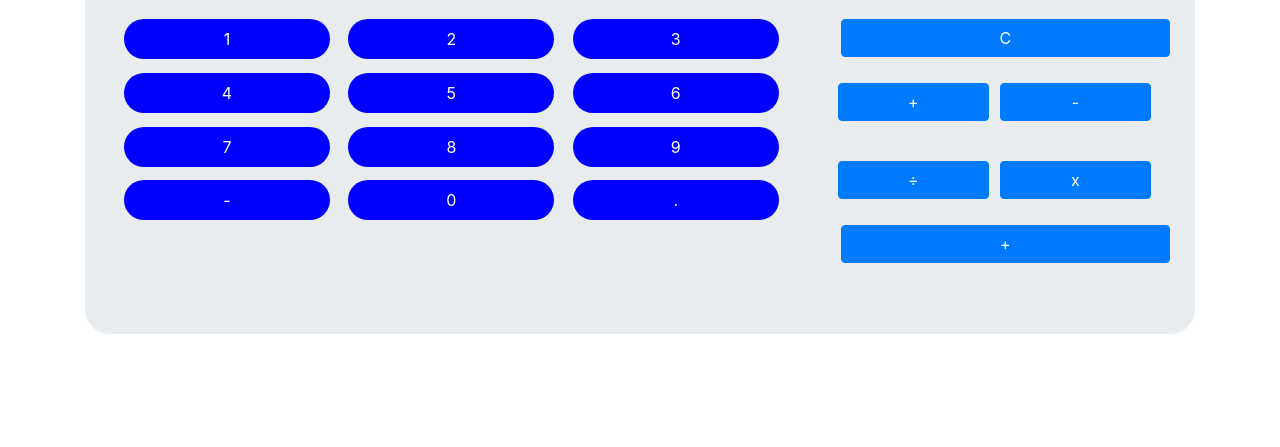
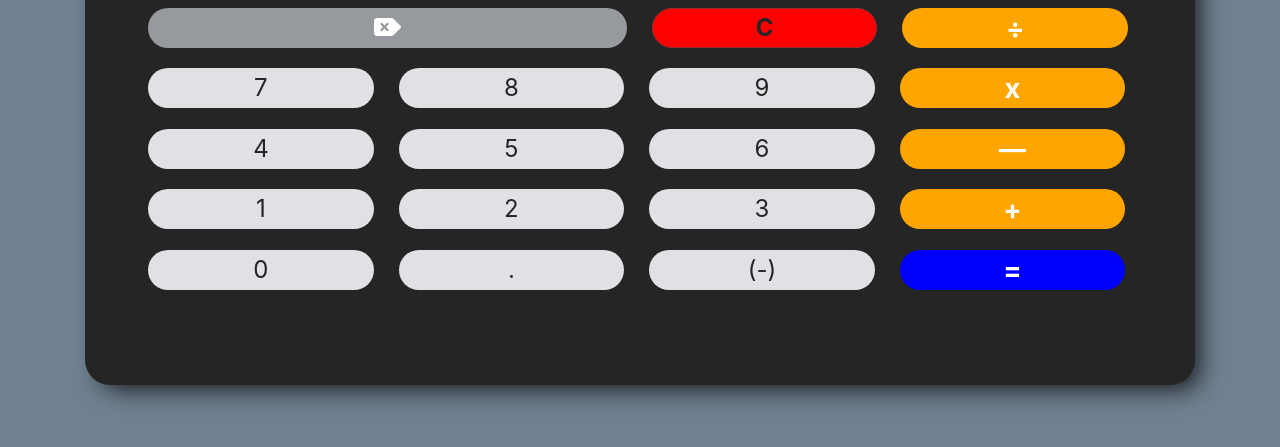
Before and after one commit to cjaa92/calculadoraWeb, a plain HTML site: page index.html in a window 1280 px wide. Shown: the part 353-800 px from the top of the page. Drawn offline with nearby package versions, Linux system fonts and the light colour scheme.

Commit message:
Rediseño de UI
Se reacomodaron los botones y se le dio un nuevo diseño a la paleta de colores

```diff
--- a/css/calc.css
+++ b/css/calc.css
@@ -1,13 +1,25 @@
+body{
+    background-color: slategray;
+}
 
 @media only screen and (max-width: 600px) {
     .jumbotron {
-        margin-top: 5vh!important;
+        margin-top: 20vh!important;
+    }
+
+    .bodyBtns{
+        width: 97%;
+        margin: 2% 1%;
     }
 }
 
 .jumbotron {
-    margin-top: 25vh;
+    margin-top: 20vh;
     border-radius: 25px;
+    background-color: #252525;
+    -webkit-box-shadow: 10px 10px 23px -5px rgba(0,0,0,0.75);
+    -moz-box-shadow: 10px 10px 23px -5px rgba(0,0,0,0.75);
+    box-shadow: 10px 10px 23px -5px rgba(0,0,0,0.75);
 }
 
 .topDisplay{
@@ -28,6 +40,7 @@
     width: 96%;
     margin: 0 2%;
     padding-right: 5px;
+    margin-bottom: 5vh;
     -webkit-box-shadow: inset 10px 0px 5px -8px rgba(0,0,0,0.75);
     -moz-box-shadow: inset 10px 0px 5px -8px rgba(0,0,0,0.75);
     box-shadow: inset 10px 0px 5px -8px rgba(0,0,0,0.75);
@@ -39,22 +52,48 @@
 
 .btn-num{
     margin: 1% 1%;
-    width: 30%!important;
+    width: 22%!important;
     height: 5vh!important;
     max-width: 100%;
     padding: 0;
-    background-color: blue;
-    color: white;
+    background-color: #dfe1e5;
+    color: #252525;
     border-radius: 25px;
+    font-size: 1.5em;
 }
 
 .btn-num:hover{
-    background-color: #1212ce;
+    background-color: #aaacb1;
+    color: #252525;
+}
+
+.btn-num:active{
+    background-color: #aaacb1;
+    color: #252525;
+    -webkit-box-shadow: inset 10px 10px 5px -8px rgba(0,0,0,0.75);
+    -moz-box-shadow: inset 10px 10px 5px -8px rgba(0,0,0,0.75);
+    box-shadow: inset 10px 10px 5px -8px rgba(0,0,0,0.75);
+}
+
+.btn-2num{
+    margin: 1% 1%;
+    width: 46.7%!important;
+    height: 5vh!important;
+    max-width: 100%;
+    padding: 0;
+    background-color: #96999e;
+    color: white;
+    border-radius: 25px;
+    font-size: 1.5em;
+}
+
+.btn-2num:hover{
+    background-color: #67696b;
     color: white;
 }
 
-.btn-num:active{
-    background-color: #1212ce;
+.btn-2num:active{
+    background-color: #67696b;
     color: white;
     -webkit-box-shadow: inset 10px 10px 5px -8px rgba(0,0,0,0.75);
     -moz-box-shadow: inset 10px 10px 5px -8px rgba(0,0,0,0.75);
@@ -62,6 +101,22 @@
 }
 
 .opBtn{
-    width: 46%!important;
-    margin: 6% 1%;
+    background-color:orange!important;
+    font-weight: bolder;
+    font-size: 1.7em;
+    color: white;
 }
+
+.opBtn:hover{
+    color: white!important;
+}
+
+.opBtn:active{
+    color: white!important;
+}
+
+.bodyBtns{
+    width: 98%;
+    margin: 2% 2%;
+    padding: 0;
+}
--- a/index.html
+++ b/index.html
@@ -10,33 +10,36 @@
         <script src="https://kit.fontawesome.com/1dd99076a2.js" crossorigin="anonymous"></script>
     </head>
     <body>
-        <div class="container calculatorBody">
+        <div class="container">
             <div class="jumbotron">
                 <h2 class="topDisplay">(4+5)</h2>
                 <h1 class="bottomDisplay">9</h1>
-                <div class="row"  style="margin-top: 15px;">
-                    <div class="col-xl-8 mx-0">
-                        <button type="button" name="numBtn" id="bn1" onclick="" class="btn btn-num col-xl-3">1</button>
-                        <button type="button" name="numBtn" id="bn2" onclick="" class="btn btn-num col-xl-3">2</button>
-                        <button type="button" name="numBtn" id="bn3" onclick="" class="btn btn-num col-xl-3">3</button>
-                        <button type="button" name="numBtn" id="bn4" onclick="" class="btn btn-num col-xl-3">4</button>
-                        <button type="button" name="numBtn" id="bn5" onclick="" class="btn btn-num col-xl-3">5</button>
-                        <button type="button" name="numBtn" id="bn6" onclick="" class="btn btn-num col-xl-3">6</button>
-                        <button type="button" name="numBtn" id="bn7" onclick="" class="btn btn-num col-xl-3">7</button>
-                        <button type="button" name="numBtn" id="bn8" onclick="" class="btn btn-num col-xl-3">8</button>
-                        <button type="button" name="numBtn" id="bn9" onclick="" class="btn btn-num col-xl-3">9</button>
-                        <button type="button" name="numBtn" id="bnN" onclick="" class="btn btn-num col-xl-3">-</button>
-                        <button type="button" name="numBtn" id="bn0" onclick="" class="btn btn-num col-xl-3">0</button>
-                        <button type="button" name="numBtn" id="bnD" onclick="" class="btn btn-num col-xl-3">.</button>
+                <div class="container bodyBtns">
+                    <div style="width: /*74.4%*/ 100%; padding: 0; margin: 0; display: inline-block;">
+
+                        <button type="button" name="numBtn" id="bnDel" onclick="" class="btn btn-2num"><i class="fas fa-backspace fa-flip-horizontal"></i></button>
+                        <button type="button" name="numBtn" id="bnClr" onclick="" class="btn btn-num" style="background: red; border-color:brown;"><b>C</b></button>
+                        <button type="button" name="numBtn" id="bnEnt" onclick="" class="btn btn-num opBtn">÷</button>
+                        <button type="button" name="numBtn" id="bn7" onclick="" class="btn btn-num">7</button>
+                        <button type="button" name="numBtn" id="bn8" onclick="" class="btn btn-num">8</button>
+                        <button type="button" name="numBtn" id="bn9" onclick="" class="btn btn-num">9</button>
+                        <button type="button" name="numBtn" id="bnMul" onclick="" class="btn btn-num opBtn">x</button>
+                        <button type="button" name="numBtn" id="bn4" onclick="" class="btn btn-num">4</button>
+                        <button type="button" name="numBtn" id="bn5" onclick="" class="btn btn-num">5</button>
+                        <button type="button" name="numBtn" id="bn6" onclick="" class="btn btn-num">6</button>
+                        <button type="button" name="numBtn" id="bnMen" onclick="" class="btn btn-num opBtn">—</button>
+                        <button type="button" name="numBtn" id="bn1" onclick="" class="btn btn-num">1</button>
+                        <button type="button" name="numBtn" id="bn2" onclick="" class="btn btn-num">2</button>
+                        <button type="button" name="numBtn" id="bn3" onclick="" class="btn btn-num">3</button>
+                        <button type="button" name="numBtn" id="bnMas" onclick="" class="btn btn-num opBtn">+</button>
+                        <button type="button" name="numBtn" id="bn0" onclick="" class="btn btn-num">0</button>
+                        <button type="button" name="numBtn" id="bnPun" onclick="" class="btn btn-num">.</button>
+                        <button type="button" name="numBtn" id="bnNeg" onclick="" class="btn btn-num">(-)</button>
+                        <button type="button" name="numBtn" id="bnRes" onclick="" class="btn btn-num opBtn" style="background-color: blue!important;">=</button>
                     </div>
-                    <div class="col-xl-4">
-                        <button type="button" name="opBtn" id="bnP" onclick="" class="btn btn-primary clsBtn col-xl-12">C</button>
-                        <button type="button" name="opBtn" id="bnP" onclick="" class="btn btn-primary opBtn col-xl-6">+</button>
-                        <button type="button" name="opBtn" id="bnS" onclick="" class="btn btn-primary opBtn col-xl-6">-</button>
-                        <button type="button" name="opBtn" id="bnDiv" onclick="" class="btn btn-primary opBtn col-xl-6">÷</button>
-                        <button type="button" name="opBtn" id="bnMul" onclick="" class="btn btn-primary opBtn col-xl-6">x</button>
-                        <button type="button" name="opBtn" id="bnP" onclick="" class="btn btn-primary eqBtn col-xl-12">+</button>
-                    </div>
+                    <!--div style="width: 24.8%; padding: 0; margin: 0; background-color: yellow; display: none;">
+                        <a>b</a>
+                    </div-->
                 </div>
               </div>
         </div>
```
Also changed, not shown: js/funciones.js (added).
